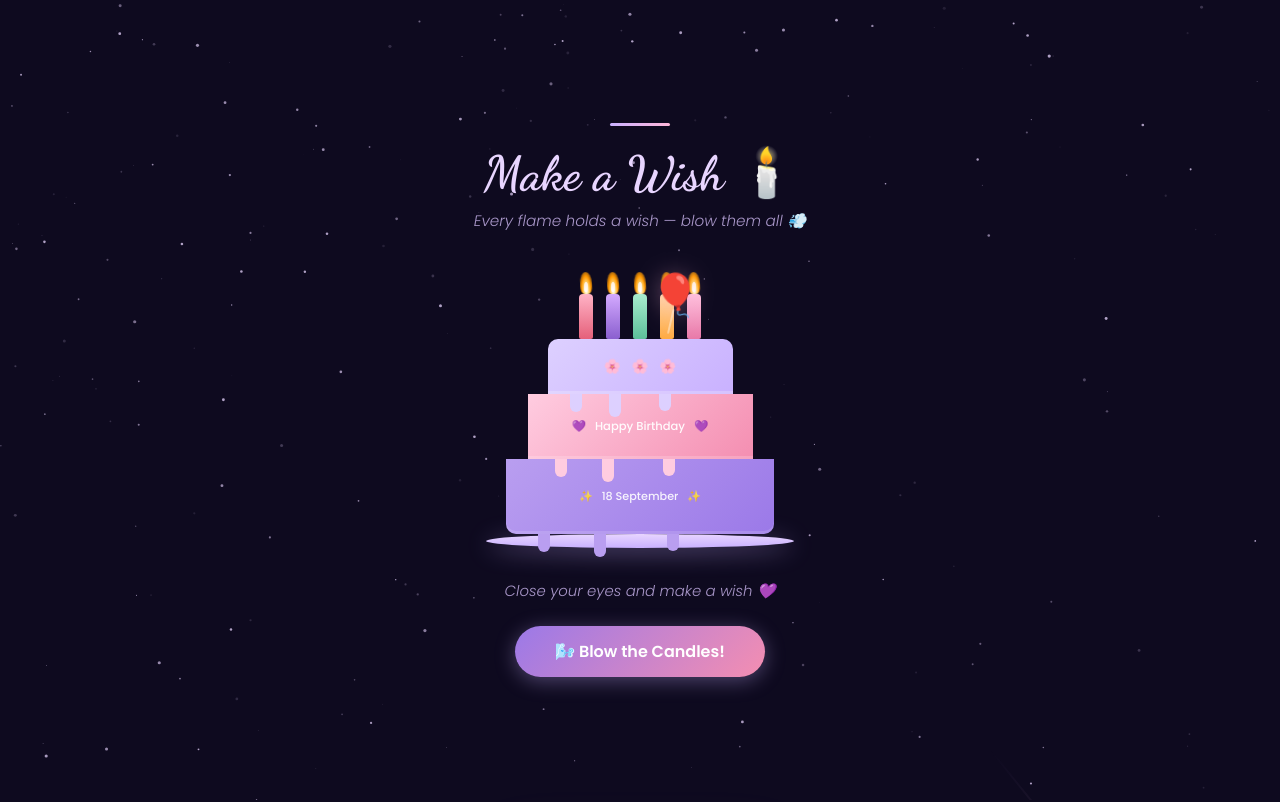
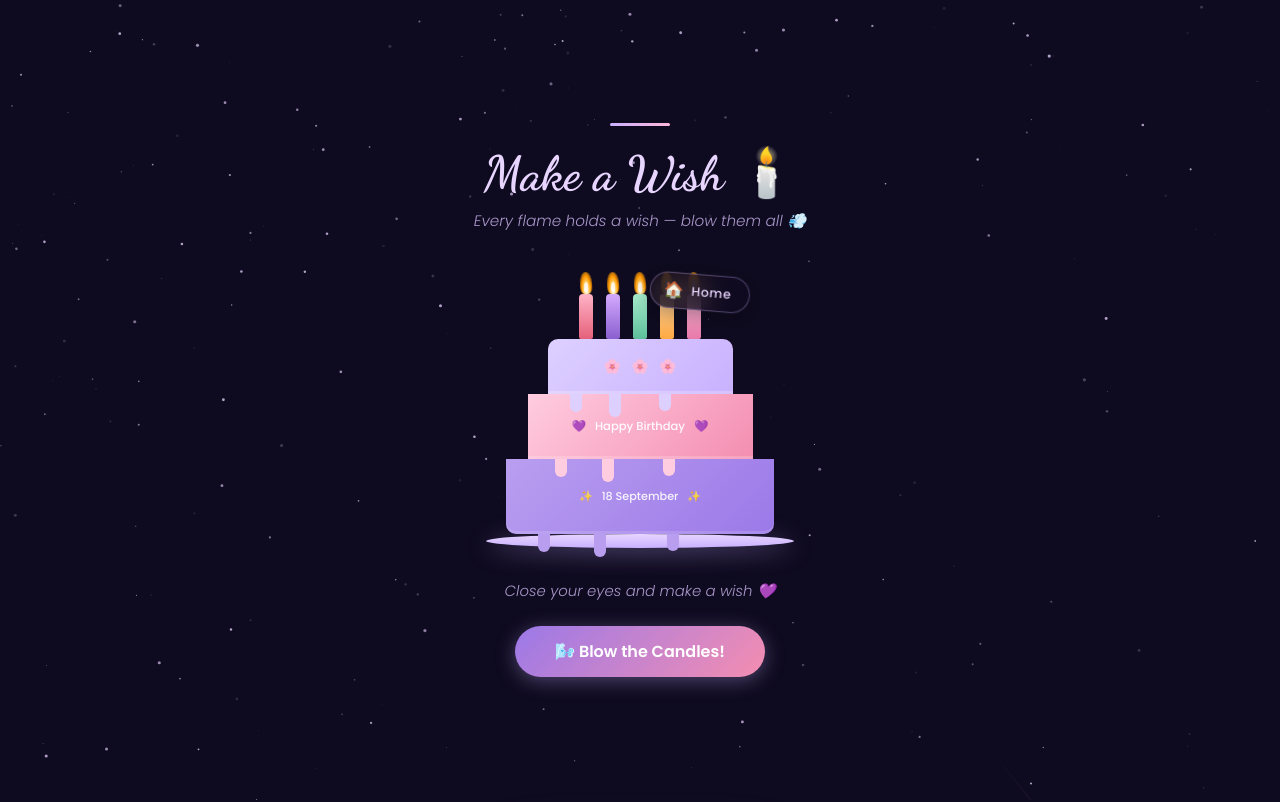
Before and after one commit to task-masterr01/DP-Birthday-Portfolio, a React (Vite) app: page /cake in a window 1280 px wide. Shown: the top 802 px of the page. Built offline with nearby package versions, Linux system fonts and the light colour scheme; a web font is replaced by a local one.

Commit message:
feat: change floating home button back to pill but keep roam animation

```diff
--- a/src/components/HomeButton.jsx
+++ b/src/components/HomeButton.jsx
@@ -18,12 +18,11 @@ export default function HomeButton() {
   return (
     <div className={`home-roamer ${exiting ? 'home-btn-exit' : ''}`}>
       <button
-        className="home-balloon-btn"
+        className="home-float-btn"
         onClick={handleHome}
         aria-label="Go to home page"
       >
-        <div className="home-balloon-string"></div>
-        <span className="home-btn-icon">🎈</span>
+        <span className="home-btn-icon">🏠</span>
         <span className="home-btn-label">Home</span>
       </button>
     </div>
--- a/src/index.css
+++ b/src/index.css
@@ -168,55 +168,34 @@ footer{text-align:center;padding:2.5rem 1rem;color:var(--muted);font-size:.78rem
   transition:opacity .4s ease,transform .4s ease;
 }
 .home-btn-exit{opacity:0;transform:scale(.5);}
-.home-balloon-btn{
-  position:relative;
-  background:none;
-  border:none;
+.home-float-btn{
   display:flex;
-  flex-direction:column;
   align-items:center;
+  gap:.45rem;
+  padding:.55rem 1.1rem .55rem .8rem;
+  border:1px solid rgba(201,177,255,.3);
+  border-radius:999px;
+  background:rgba(14,10,31,.65);
+  backdrop-filter:blur(14px);
+  -webkit-backdrop-filter:blur(14px);
+  color:var(--lav-lt);
+  font-family:'Poppins',sans-serif;
+  font-size:.78rem;
+  font-weight:500;
+  letter-spacing:.05em;
   cursor:pointer;
+  box-shadow:0 4px 20px rgba(0,0,0,.35),0 0 0 1px rgba(201,177,255,.08);
   animation:bob 3s ease-in-out infinite alternate;
-  transition:transform .2s ease;
+  transition:transform .25s ease,box-shadow .25s ease,background .25s ease;
 }
-.home-balloon-btn:hover{transform:scale(1.15);}
-.home-balloon-btn:active{transform:scale(.95);}
-.home-balloon-string{
-  position:absolute;
-  bottom:-20px;
-  width:2px;
-  height:25px;
-  background:rgba(255,255,255,.4);
-  border-radius:2px;
-  transform-origin:top center;
-  animation:swing 2s ease-in-out infinite alternate;
+.home-float-btn:hover{
+  background:rgba(201,177,255,.12);
+  transform:scale(1.06);
+  box-shadow:0 8px 28px rgba(201,177,255,.25);
 }
-.home-btn-icon{
-  font-size:2.5rem;
-  line-height:1;
-  filter:drop-shadow(0 4px 12px rgba(255,182,217,.4));
-  z-index:2;
-}
-.home-btn-label{
-  position:absolute;
-  bottom:-40px;
-  font-family:'Poppins',sans-serif;
-  font-size:.7rem;
-  font-weight:600;
-  color:var(--text);
-  background:rgba(14,10,31,.6);
-  padding:.2rem .6rem;
-  border-radius:999px;
-  backdrop-filter:blur(4px);
-  opacity:0;
-  transform:translateY(-10px);
-  transition:opacity .3s,transform .3s;
-  pointer-events:none;
-}
-.home-balloon-btn:hover .home-btn-label{
-  opacity:1;
-  transform:translateY(0);
-}
+.home-float-btn:active{transform:scale(.96);}
+.home-btn-icon{font-size:1rem;line-height:1;}
+.home-btn-label{line-height:1;}
 
 @keyframes roamScreen {
   0% { transform:translate(0, 0) rotate(-3deg); }
```
